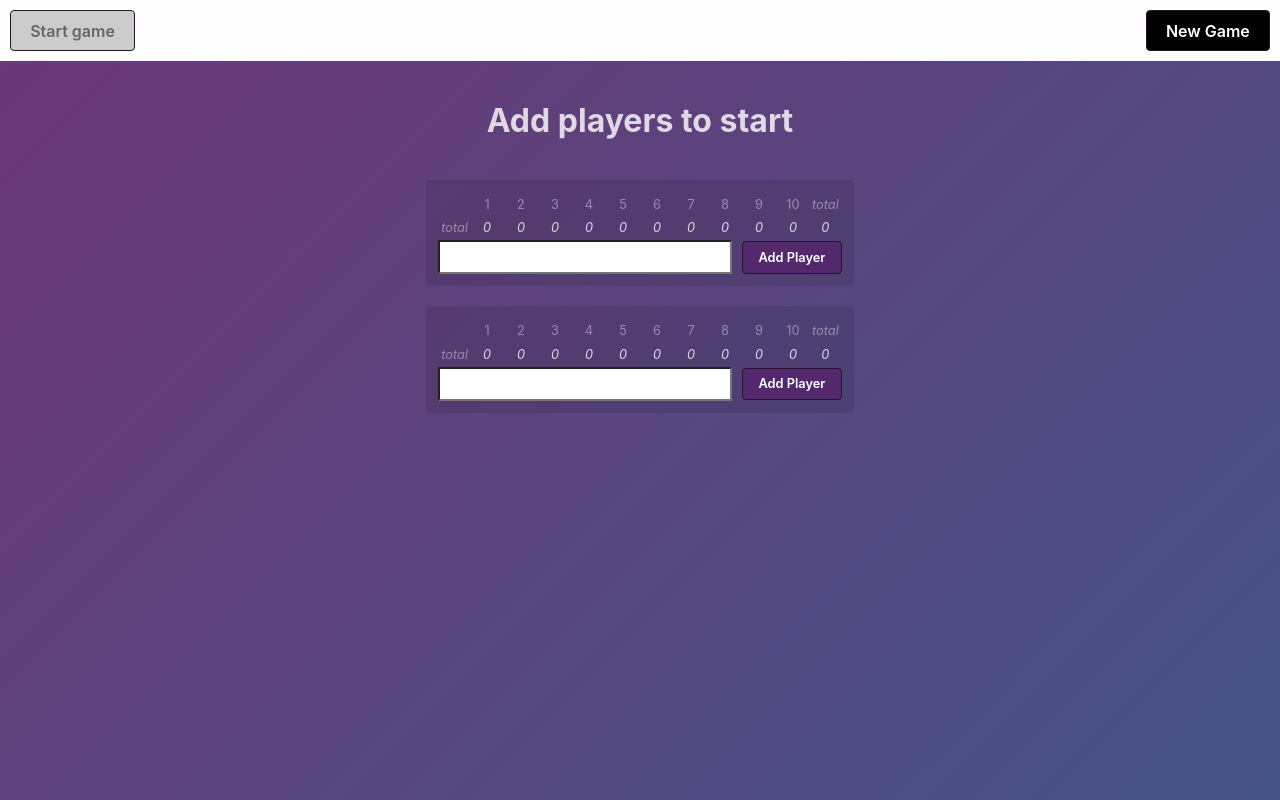
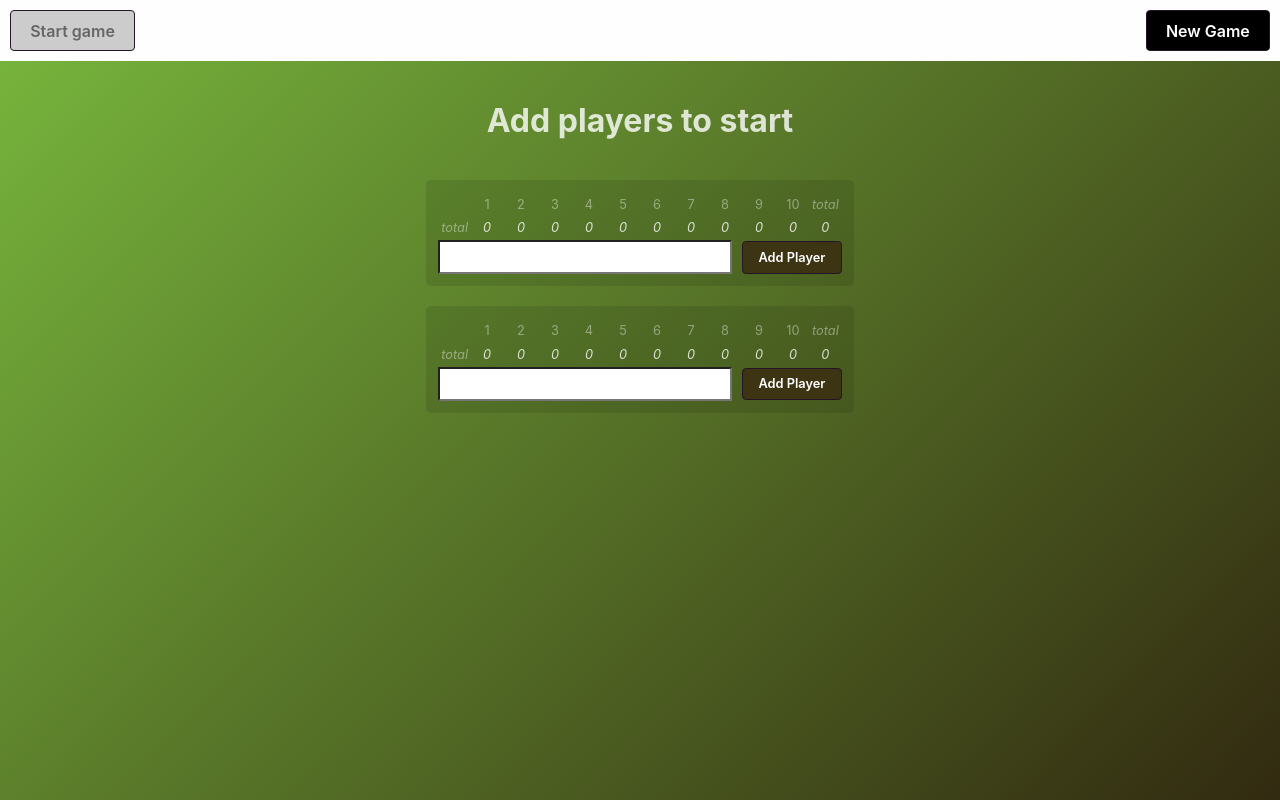
Before and after one commit to kmooney/skeescore, a Vue app: page / in a window 1280 px wide. Built offline with nearby package versions, Linux system fonts and the light colour scheme.

Commit message:
color cycle just a little, as a treat

```diff
--- /dev/null
+++ b/src/colorCycle.js
@@ -0,0 +1,7 @@
+let r = document.querySelector(':root')
+let color = 0.0
+export const colorCycle = () => {
+    color = color + 0.15
+    r.style.setProperty('--color-family', color % 360 + 1)
+    requestAnimationFrame(colorCycle)
+}
--- a/src/main.js
+++ b/src/main.js
@@ -6,3 +6,7 @@ import { gameState } from './models/gameState.js'
 const app = createApp(App)
 app.provide('gameState', gameState)
 app.mount('#app')
+
+import { colorCycle } from './colorCycle.js'
+
+requestAnimationFrame(colorCycle);
--- a/src/style.css
+++ b/src/style.css
@@ -1,4 +1,5 @@
 :root {
+  --color-family: 290;
   font-family: Inter, system-ui, Avenir, Helvetica, Arial, sans-serif;
   line-height: 1.5;
   font-weight: 400;
@@ -44,7 +45,7 @@ button {
   font-family: inherit;
   background-color: #1a1a1a;
   cursor: pointer;
-  background-color: rgb(84, 40, 109);
+  background-color:hsl(var(--color-family), 50%, 16%);
   color: rgb(255, 255, 255);
   margin:0;
   border-radius: 4px;
@@ -84,5 +85,6 @@ input {
 
 :root {
   background-color: #2c3359;
-  background-image: linear-gradient(135deg, #6d3776 0%, #455387 100%);
+
+  background-image: linear-gradient(135deg, hsl(calc(var(--color-family) + 45), 50%, 48%) 0%, hsl(var(--color-family), 50%, 13%) 100%);
 }
```
